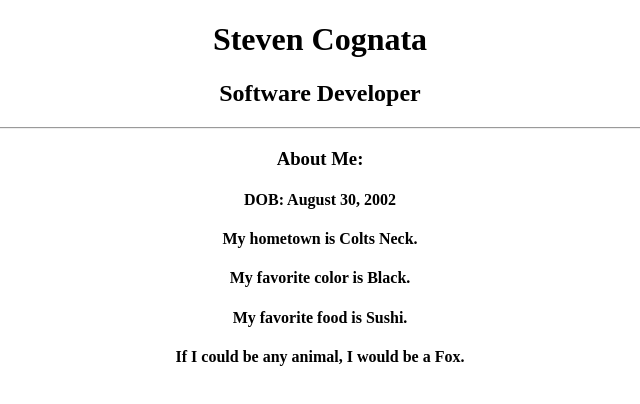
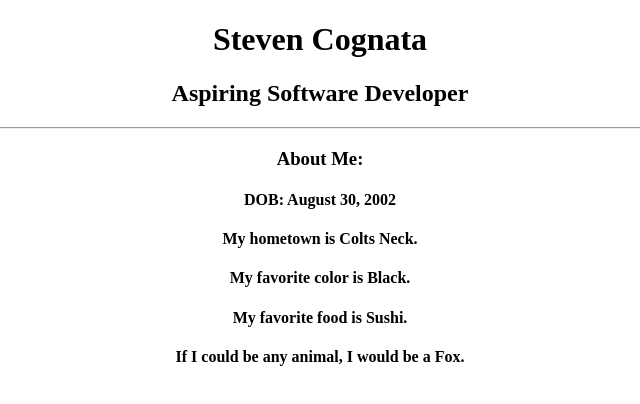
Before and after one commit to StevenCognata/github-project, a plain HTML site: page index.html in a window 1280 px wide. Shown: the whole page, without its empty margins (320-960 px from the left). Drawn offline with Linux system fonts and the light colour scheme.

```diff
--- a/index.html
+++ b/index.html
@@ -8,14 +8,16 @@
 		  <body>
 			<div align="center">
 				<h1>Steven Cognata</h1>
-				<h2>Software Developer</h2>
+				<h2>Aspiring Software Developer</h2>
 				<hr>
 				<h3>About Me:</h3>
+
                     <h4>DOB: August 30, 2002</h4>
 					<h4>My hometown is Colts Neck.</h4>
 					<h4>My favorite color is Black.</h4>
 					<h4>My favorite food is Sushi.</h4>
 					<h4>If I could be any animal, I would be a Fox.</h4>
+
 			</div>
 		  </body>
 		</html>
```
